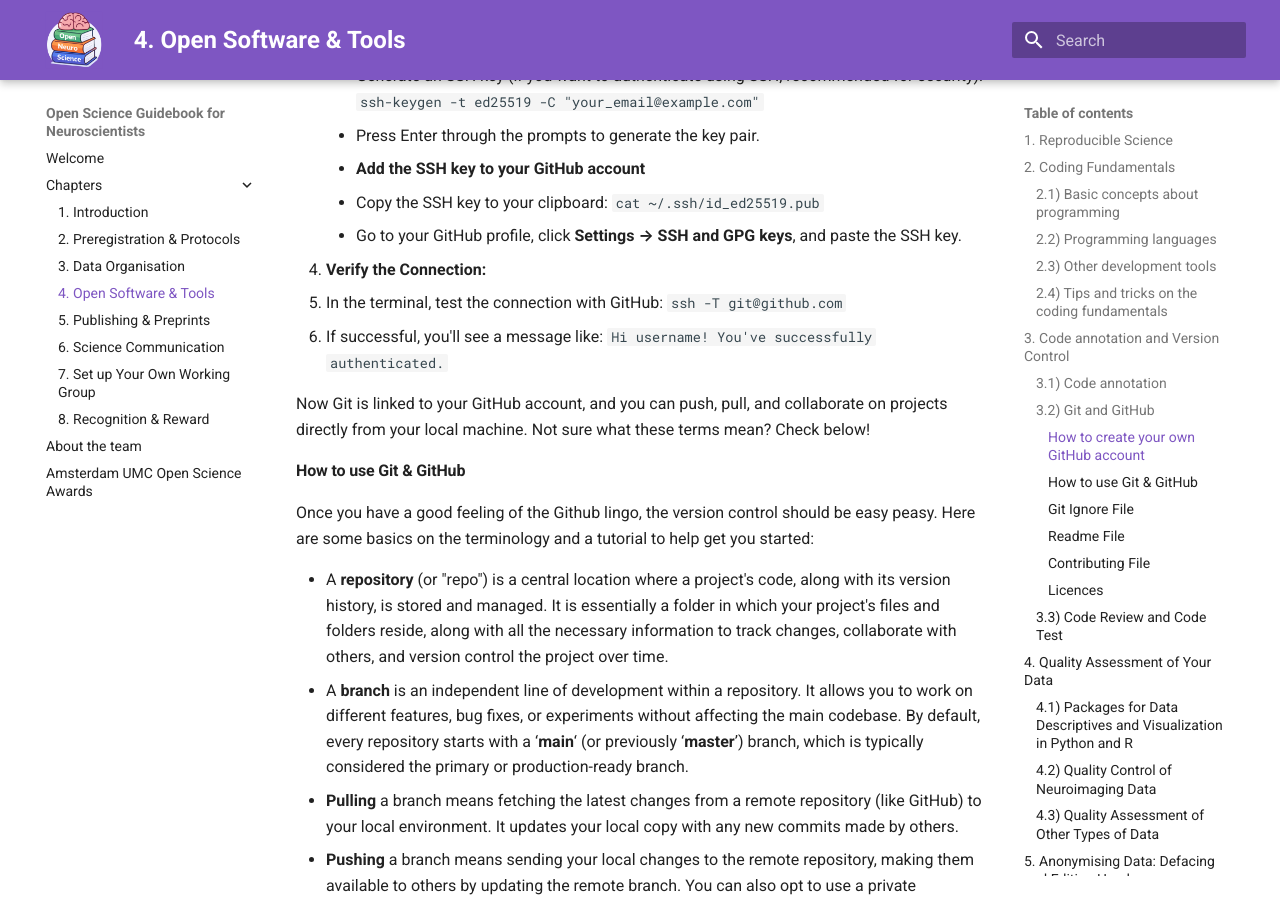
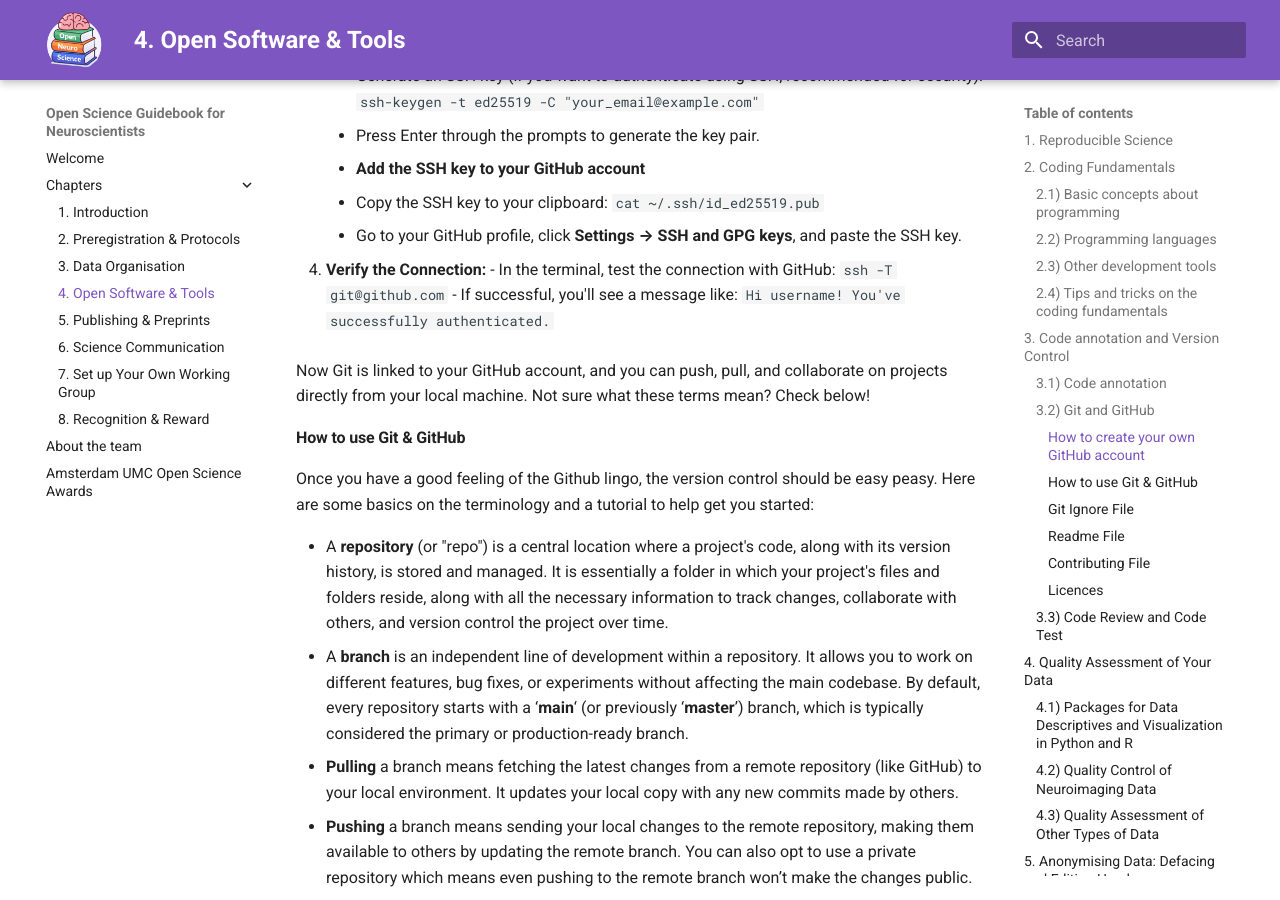
Before and after one commit to ANW-Open-Science/Open-Science-Guidebook-for-Neuroscientists, an MkDocs documentation site: the page built from docs/tabs/4-open_software_tools.md, in a window 1280 px wide and 900 px high, scrolled down 5885 px. Built offline with MkDocs 1.6.1 and Material for MkDocs 9.7.7, drawn with Linux system fonts in a browser that asks for light colours; part of the change alters nothing that is shown.

```diff
--- a/docs/tabs/4-open_software_tools.md
+++ b/docs/tabs/4-open_software_tools.md
@@ -86,16 +86,14 @@ If you want to learn more about pros and cons and the current status of Git(-rel
 To create a GitHub account, link it with Git on your local machine, and verify the connection, follow these steps:
 
 1. Create a GitHub Account:
-
       - Go to [github.com](github.com) and click **Sign up**.
       - Enter your email, password, and username. Then verify your email when prompted.
       - After completing the sign-up steps, your account will be created.
 
-3. Install Git (if not already installed):
-
+2. Install Git (if not already installed):
       - Download Git from git-scm.com and follow the installation instructions for your operating system.
 
-4. Link Git with Your GitHub Account:
+3. Link Git with Your GitHub Account:
       - Open a terminal or command prompt and configure your Git username and email (these should match your GitHub account):
 `git config --global user.name "YourGitHubUsername"`
 `git config --global user.email "your_email@example.com"`
@@ -107,8 +105,8 @@ To create a GitHub account, link it with Git on your local machine, and verify t
      - Go to your GitHub profile, click **Settings → SSH and GPG keys**, and paste the SSH key.
 
 4. **Verify the Connection:**
-  - In the terminal, test the connection with GitHub: `ssh -T git@github.com`
-  - If successful, you'll see a message like: `Hi username! You've successfully authenticated.`
+         - In the terminal, test the connection with GitHub: `ssh -T git@github.com`
+         - If successful, you'll see a message like: `Hi username! You've successfully authenticated.`
 
 Now Git is linked to your GitHub account, and you can push, pull, and collaborate on projects directly from your local machine. Not sure what these terms mean? Check below!
 
```
